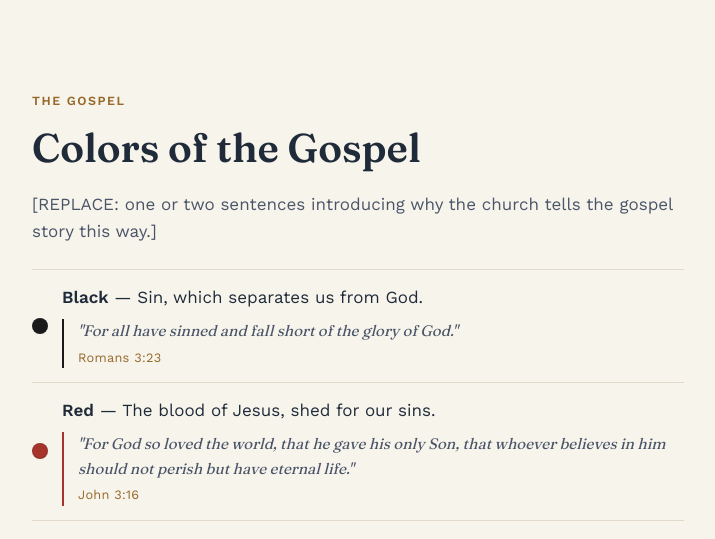
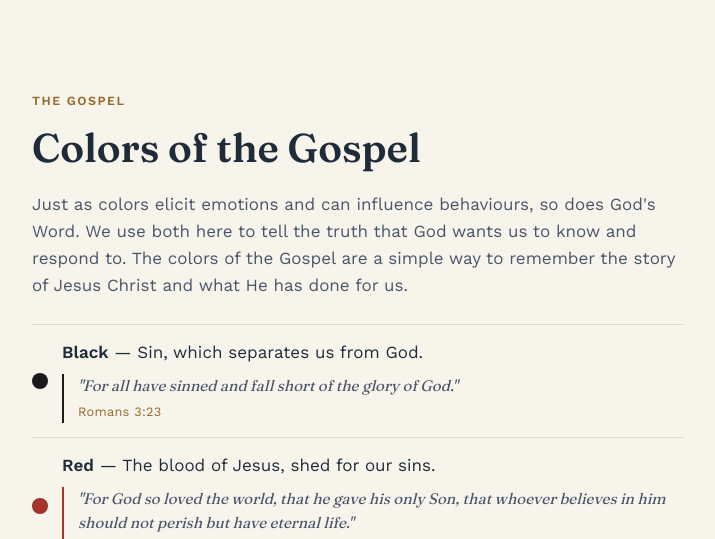
Before and after one commit to Ebenezer-BC-Huntsville/ebenezer-church-website, a Flask app: page / in a window 1280 px wide. Shown: the part 829-1368 px from the top of the page, without its empty margins (282-997 px from the left). Run offline with Flask 3, Linux system fonts and the light colour scheme.

Commit message:
Added paragraph explaining the Gospel to index

```diff
--- a/templates/index.html
+++ b/templates/index.html
@@ -56,8 +56,9 @@
     <span class="section-eyebrow">The Gospel</span>
     <h2>Colors of the Gospel</h2>
     <p>
-      [REPLACE: one or two sentences introducing why the church tells the
-      gospel story this way.]
+      Just as colors elicit emotions and can influence behaviours, so does God's Word.
+      We use both here to tell the truth that God wants us to know and respond to.
+      The colors of the Gospel are a simple way to remember the story of Jesus Christ and what He has done for us.
     </p>
     <ul class="gospel-colors-list">
       <li style="--swatch: #1A1A1A;">
```
